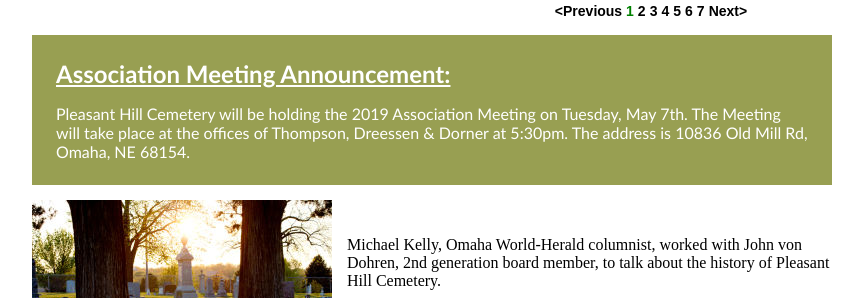
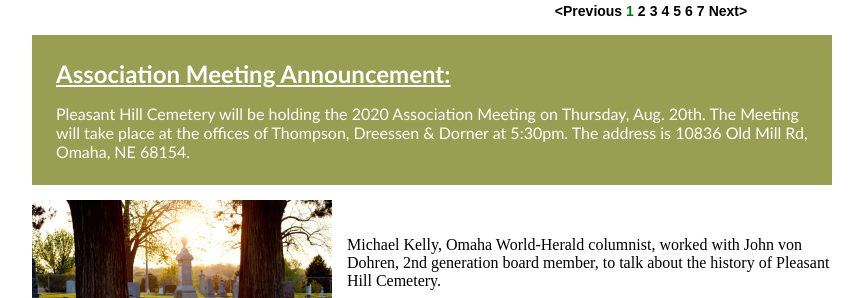
Before and after one commit to avondohren/pleasanthillomaha, a Jekyll site: the page built from index.html, in a window 1280 px wide. Shown: the part 437-735 px from the top of the page, without its empty margins (208-1071 px from the left). Built offline with Jekyll 4.4.1, drawn with Linux system fonts in a browser that asks for light colours; Markdown is read by kramdown in place of the engine named in the settings.

Commit message:
Fix 2020 Assoc Meeting time.

```diff
--- a/index.html
+++ b/index.html
@@ -35,7 +35,7 @@ title: Welcome
 
   <div class="notice">
     <h1>Association Meeting Announcement:</h1>
-    <p>Pleasant Hill Cemetery will be holding the 2019 Association Meeting on Tuesday, May 7th.
+    <p>Pleasant Hill Cemetery will be holding the 2020 Association Meeting on Thursday, Aug. 20th.
       The Meeting will take place at the offices of Thompson, Dreessen & Dorner at 5:30pm.
       The address is 10836 Old Mill Rd, Omaha, NE 68154.
     </p>
```
